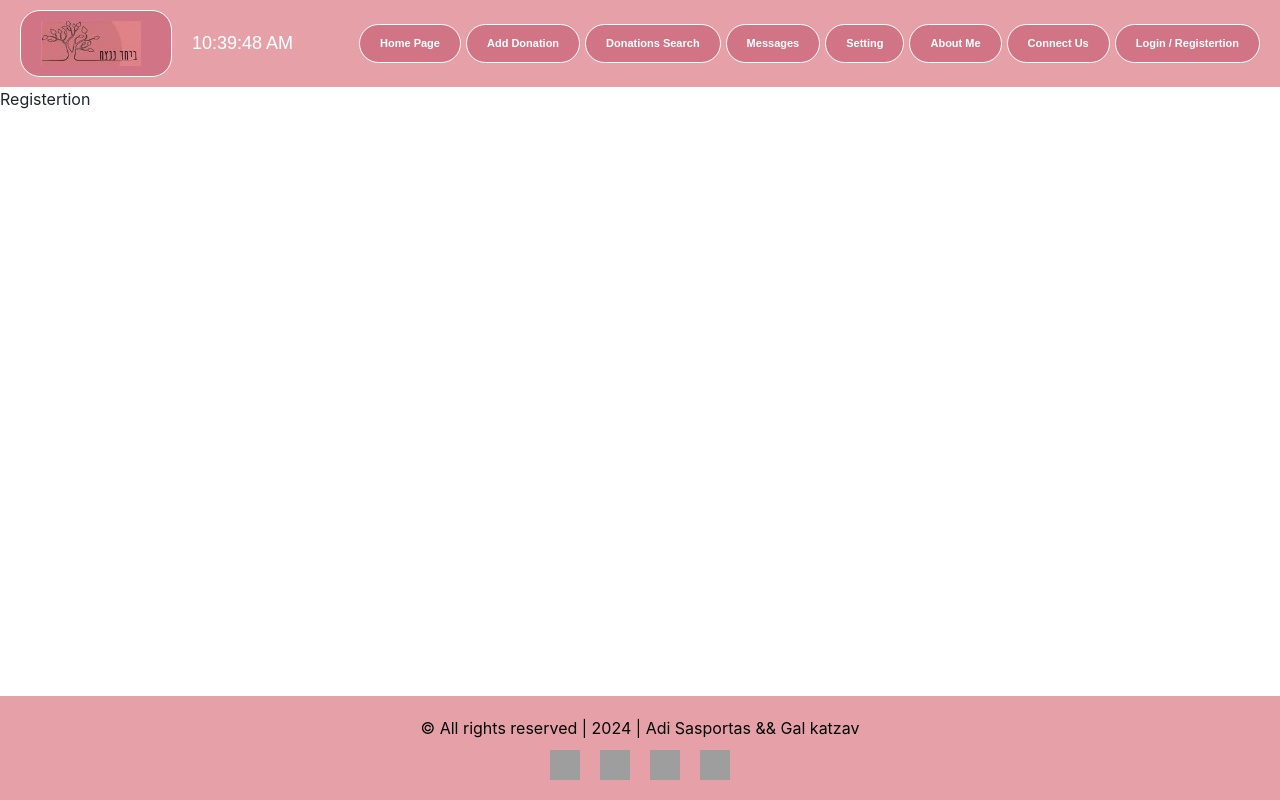
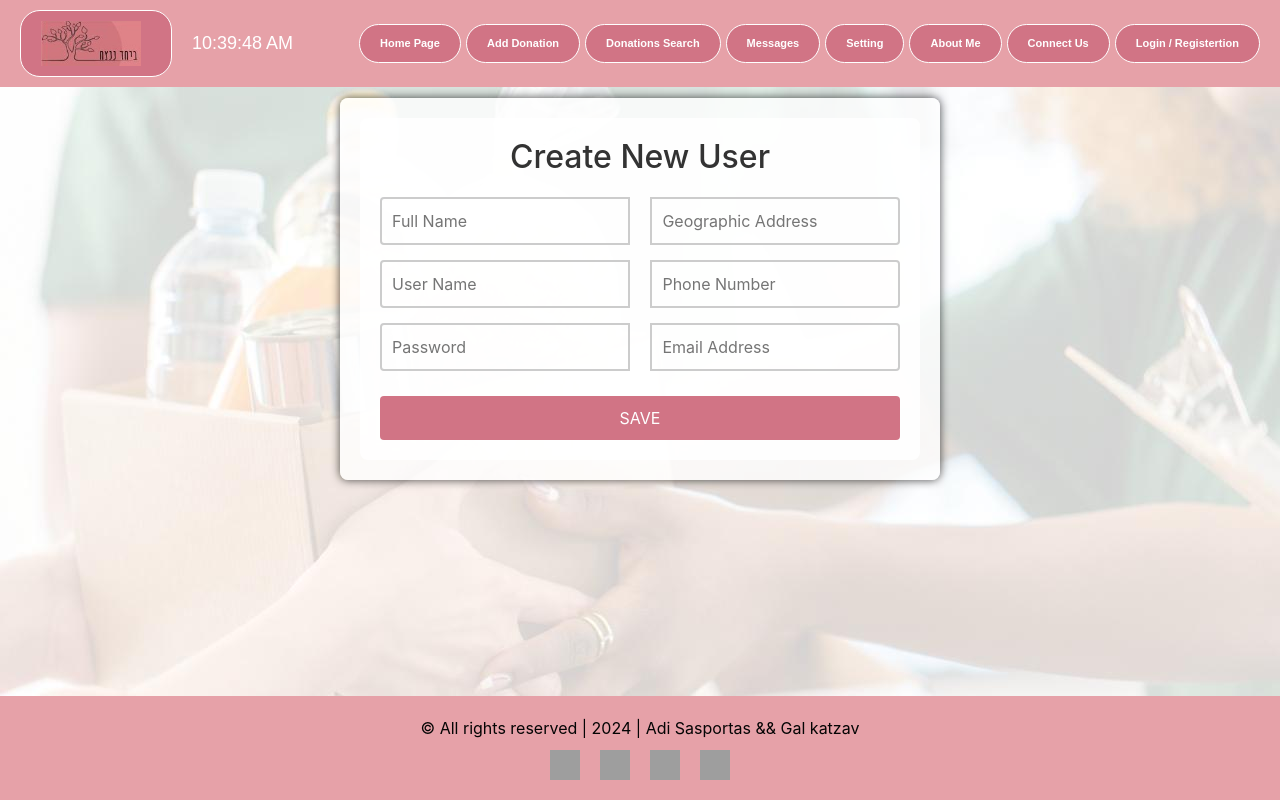
Before and after one commit to GalKatzav/Mahat-Project, a React (Create React App) app: page /Registertion in a window 1280 px wide. Built offline with nearby package versions, Linux system fonts and the light colour scheme; grey boxes are pictures that could not be loaded.

Commit message:
Reg page & LogIn CSS update

```diff
--- a/src/components/screens/Registertion.js
+++ b/src/components/screens/Registertion.js
@@ -1,5 +1,93 @@
-import React from "react";
+import React, { useState } from "react";
+import "../screensCSS/Registertion.css";
+// import backroundReg from "../../images/backroundReg.jpg";
 
-export default function Registertion() {
-  return <div>Registertion</div>;
-}
+const Registertion = () => {
+  const [form, setForm] = useState({
+    fullName: "",
+    userName: "",
+    password: "",
+    email: "",
+    address: "",
+    phone: "",
+  });
+
+  const handleChange = (e) => {
+    const { name, value } = e.target;
+    setForm((prevForm) => ({ ...prevForm, [name]: value }));
+  };
+
+  const handleSubmit = (event) => {
+    event.preventDefault();
+    // Handle the registration logic here
+    console.log(form);
+  };
+
+  return (
+    <div className="registration-container">
+      {/* <img src={backroundReg} alt="backroundReg"></img> */}
+      <form className="registration-form" onSubmit={handleSubmit}>
+        <h2>Create New User</h2>
+        <div className="input-group">
+          <input
+            type="text"
+            name="fullName"
+            value={form.fullName}
+            onChange={handleChange}
+            placeholder="Full Name"
+            required
+          />
+          <input
+            type="text"
+            name="address"
+            value={form.address}
+            onChange={handleChange}
+            placeholder="Geographic Address"
+            required
+          />
+        </div>
+        <div className="input-group">
+          <input
+            type="text"
+            name="userName"
+            value={form.userName}
+            onChange={handleChange}
+            placeholder="User Name"
+            required
+          />
+          <input
+            type="text"
+            name="phone"
+            value={form.phone}
+            onChange={handleChange}
+            placeholder="Phone Number"
+            required
+          />
+        </div>
+        <div className="input-group">
+          <input
+            type="password"
+            name="password"
+            value={form.password}
+            onChange={handleChange}
+            placeholder="Password"
+            required
+          />
+          <input
+            type="email"
+            name="email"
+            value={form.email}
+            onChange={handleChange}
+            placeholder="Email Address"
+            required
+          />
+        </div>
+        <button type="submit" className="save-button">
+          SAVE
+        </button>
+      </form>
+    </div>
+  );
+};
+
+export default Registertion;
--- a/src/components/screensCSS/LogIn.css
+++ b/src/components/screensCSS/LogIn.css
@@ -7,7 +7,8 @@
     padding: 20px;
     background-color: #fff;
     border-radius: 8px;
-    box-shadow: 0px 0px 10px rgba(0,0,0,0.1);
+    box-shadow: 0px 0px 10px rgba(0,0,0,0.7);
+    margin-top: 12px;
 }
 
 .text-login {
--- a/src/components/screensCSS/Registertion.css
+++ b/src/components/screensCSS/Registertion.css
@@ -0,0 +1,59 @@
+body {
+    margin: 0;
+    padding: 0;
+    background-image: url('../../images/backroundReg.jpg'); /* Ensure the path to your image is correct */
+    background-size: cover; /* Cover the entire page */
+    background-position: center; /* Center the background image */
+    background-repeat: no-repeat; /* Do not repeat the image */
+    height: 100vh; /* Full height */
+}
+.registration-container {
+    max-width: 600px;
+    margin: 50px auto; /* Center the form on the page vertically and horizontally */
+    padding: 20px;
+    border-radius: 8px;
+    box-shadow: 0 0 10px rgba(0, 0, 0, 0.7);
+    background: rgba(255, 255, 255, 0.8); /* Semi-transparent background for the form */
+    margin-top: 11px;
+}
+
+.registration-form {
+    background: rgba(255, 255, 255, 0.9); /* Semi-transparent background for the form */
+    border-radius: 8px;
+    padding: 20px;
+}
+
+.registration-form h2 {
+    text-align: center;
+    color: #333;
+    margin-bottom: 20px;
+}
+
+.input-group {
+    display: flex;
+    justify-content: space-between;
+    margin-bottom: 15px;
+}
+
+.input-group input {
+    width: 48%; /* Adjust width for spacing */
+    padding: 10px;
+    border: 2px solid #ccc;
+    border-radius: 4px;
+    background: transparent; /* Makes input backgrounds transparent */
+}
+
+.save-button {
+    width: 100%;
+    padding: 10px;
+    background-color: #d17485; /* Adjust to match your theme color */
+    color: white;
+    border: none;
+    border-radius: 4px;
+    cursor: pointer;
+    margin-top: 10px;
+}
+
+.save-button:hover {
+   opacity: 0.9;
+}
```
Also changed, not shown: src/images/backroundReg.jpg (added).
